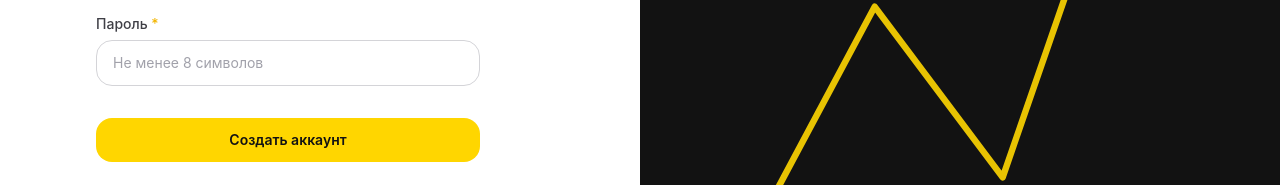
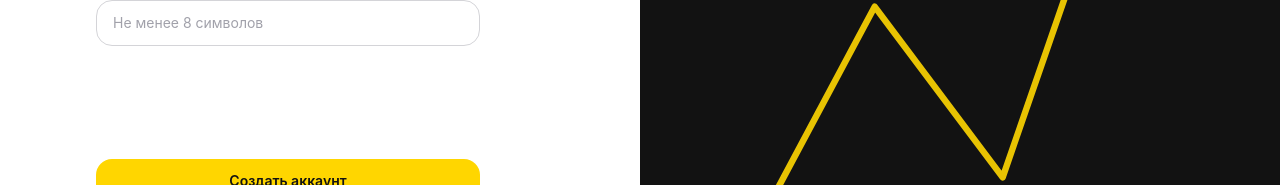
Before and after one commit to khan0200/yulda, a Vue app in the folder frontend/: page /signup in a window 1280 px wide. Shown: the part 468-653 px from the top of the page. Built offline with nearby package versions, Linux system fonts and the light colour scheme; no server answers.

Commit message:
fix(turnstile): add error-callback and min-height container for smooth rendering

```diff
--- a/frontend/src/components/common/TurnstileWidget.vue
+++ b/frontend/src/components/common/TurnstileWidget.vue
@@ -12,7 +12,7 @@ declare global {
   }
 }
 
-const emit = defineEmits<{ verified: [token: string]; expired: [] }>();
+const emit = defineEmits<{ verified: [token: string]; expired: []; error: [err: unknown] }>();
 
 const siteKey = import.meta.env.VITE_TURNSTILE_SITE_KEY as string | undefined;
 const containerEl = ref<HTMLElement | null>(null);
@@ -51,6 +51,10 @@ onMounted(async () => {
     sitekey: siteKey,
     callback: (token: string) => emit("verified", token),
     "expired-callback": () => emit("expired"),
+    "error-callback": (err: unknown) => {
+      console.warn("Turnstile notice:", err);
+      emit("error", err);
+    },
   });
 });
 
@@ -62,5 +66,5 @@ onBeforeUnmount(() => {
 </script>
 
 <template>
-  <div v-if="siteKey" ref="containerEl" />
+  <div v-if="siteKey" ref="containerEl" class="my-2 flex justify-center min-h-[65px]" />
 </template>
```
